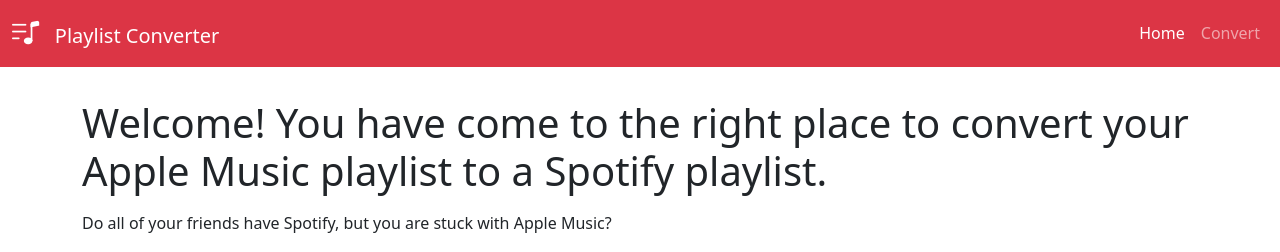
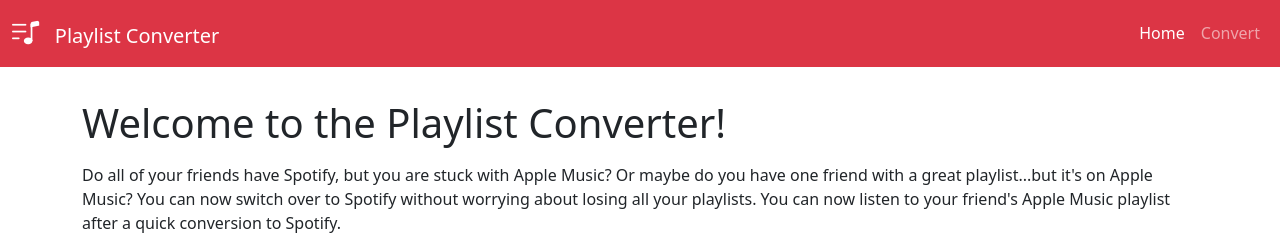
Before and after one commit to emm331/AppleMusicToSpotify, a Flask app: page / in a window 1280 px wide. Shown: the top 252 px of the page. Run offline with Flask 2, Linux system fonts and the light colour scheme.

Commit message:
Update web app

```diff
--- a/web_app/templates/home.html
+++ b/web_app/templates/home.html
@@ -4,27 +4,28 @@
 
 {% block content %}
 
-    <h1>Welcome! You have come to the right place to convert your Apple Music playlist to a Spotify playlist.</h1>
+    <h1>Welcome to the Playlist Converter!</h1>
     <p></p>
-    <p>Do all of your friends have Spotify, but you are stuck with Apple Music?</p>
-    <p>Or maybe do you have one friend with a great playlist...but it's on Apple Music?</p>
-    <p>You can now switch over to Spotify without worrying about losing all your playlists.</p>
-    <p>You can now listen to your friend's Apple Music playlist after a quick conversion to Spotify.</p>
-    <p>Just make sure you have the Apple Music playlist accesible as a .XML file and navigate over to the "Convert" tab.</p>
+    <p>Do all of your friends have Spotify, but you are stuck with Apple Music? Or maybe do you have one friend with a great playlist...but it's on Apple Music? You can now switch over to Spotify without worrying about losing all your playlists. You can now listen to your friend's Apple Music playlist after a quick conversion to Spotify.</p>
+    <p>Just make sure to have your Apple Music playlist accesible as a .XML file and navigate over to the "Convert" tab.</p>
 
     <!-- SEE: https://getbootstrap.com/docs/5.2/components/carousel/ -->
     <div id="carouselExampleSlidesOnly" class="carousel slide" data-bs-ride="carousel">
+        <div class="carousel-indicators w-25">
+            <button type="button" data-bs-target="#carouselExampleIndicators" data-bs-slide-to="0" class="active" aria-current="true" aria-label="Slide 1"></button>
+            <button type="button" data-bs-target="#carouselExampleIndicators" data-bs-slide-to="1" aria-label="Slide 2"></button>
+            <button type="button" data-bs-target="#carouselExampleIndicators" data-bs-slide-to="2" aria-label="Slide 3"></button>
+          </div>
         <div class="carousel-inner">
             <div class="carousel-item active">
-                <img src="https://miro.medium.com/max/1400/1*81dcjkKHeSHDSwaGn-PSkw.jpeg" class="d-block w-100" alt="...">
+                <img src="https://snworksceo.imgix.net/dpn-34s/d1c51649-cd92-4a82-859e-dba7687262b2.sized-1000x1000.jpeg?w=1000" class="d-block w-50" alt="...">
+            </div>
+            <div class="carousel-item">
+                <img src="https://miro.medium.com/max/1400/1*81dcjkKHeSHDSwaGn-PSkw.jpeg" class="d-block w-50" alt="...">
             </div>
 
             <div class="carousel-item">
-                <img src="https://i.pinimg.com/originals/43/42/22/434222ff5e7442e0a83f66205c38ed08.jpg" class="d-block w-100" alt="...">
-            </div>
-
-            <div class="carousel-item">
-                <img src="https://snworksceo.imgix.net/dpn-34s/d1c51649-cd92-4a82-859e-dba7687262b2.sized-1000x1000.jpeg?w=1000" class="d-block w-100" alt="...">
+                <img src="https://happymag.tv/wp-content/uploads/2020/02/Pensioner-Half.jpg" class="d-block w-50" alt="...">
             </div>
         </div>
     </div>
```
